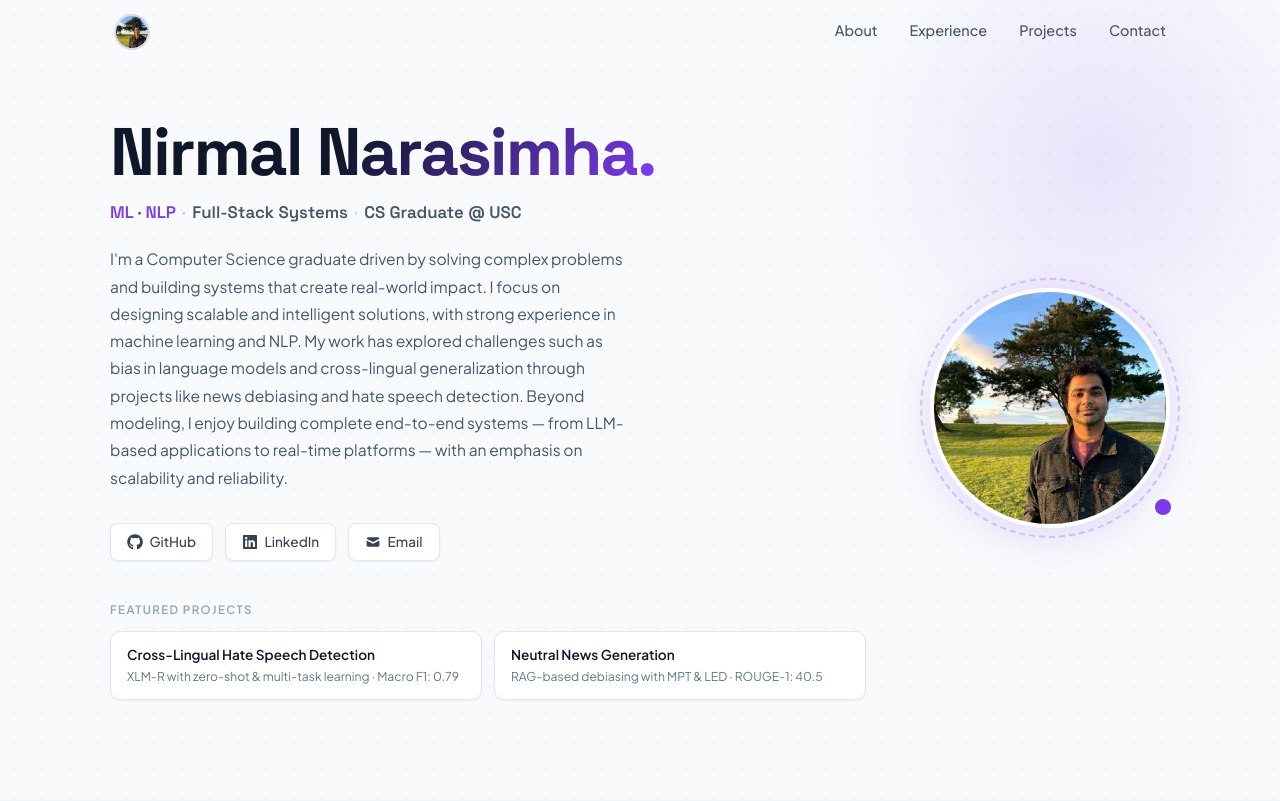
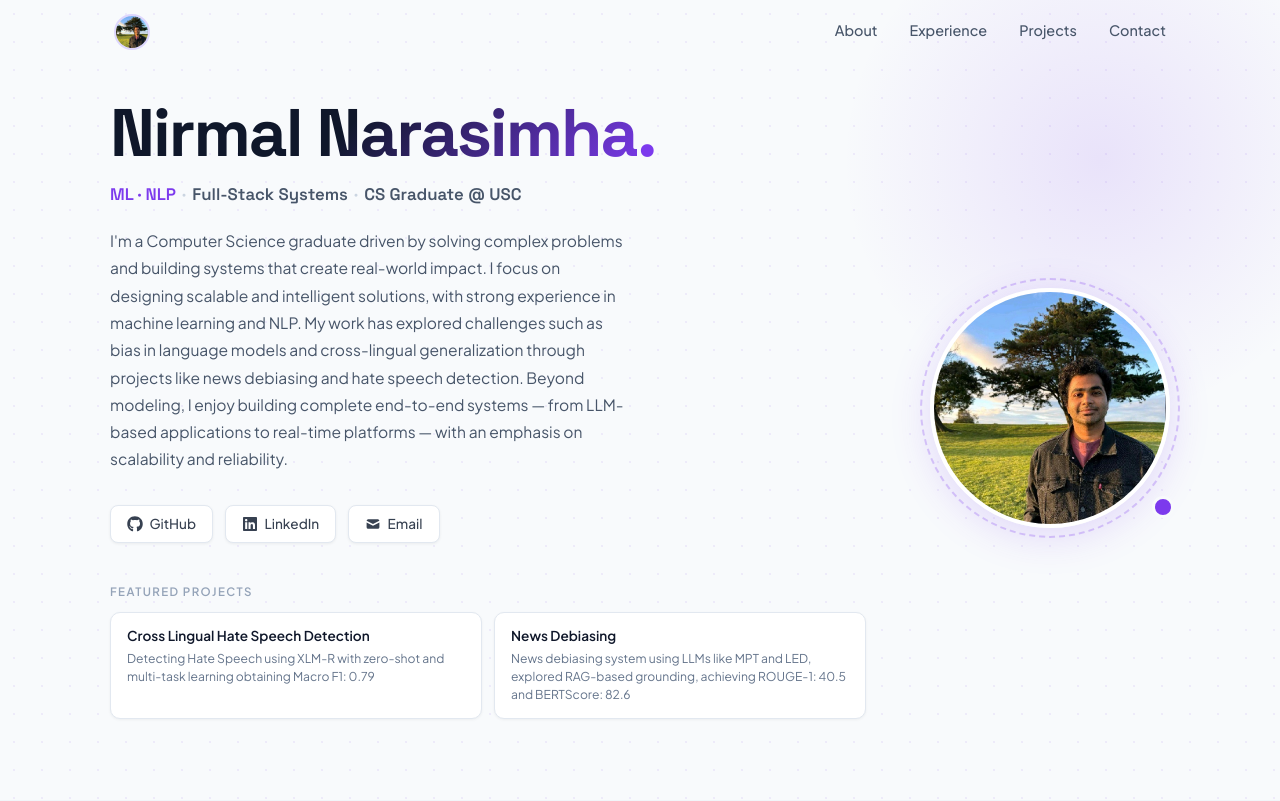
Before and after one commit to narasimha-nirmal/Portfolio, a React (Vite) app: page / in a window 1280 px wide. Shown: the top 801 px of the page. Built offline with nearby package versions, Linux system fonts and the light colour scheme.

Commit message:
Restore hero featured project descriptions

```diff
--- a/src/components/Hero.jsx
+++ b/src/components/Hero.jsx
@@ -19,13 +19,13 @@ const socialLinks = [
 
 const featuredProjects = [
   {
-    title: 'Cross-Lingual Hate Speech Detection',
-    desc: 'XLM-R with zero-shot & multi-task learning · Macro F1: 0.79',
+    title: 'Cross Lingual Hate Speech Detection',
+    desc: 'Detecting Hate Speech using XLM-R with zero-shot and multi-task learning obtaining Macro F1: 0.79',
     href: '#projects',
   },
   {
-    title: 'Neutral News Generation',
-    desc: 'RAG-based debiasing with MPT & LED · ROUGE-1: 40.5',
+    title: 'News Debiasing',
+    desc: 'News debiasing system using LLMs like MPT and LED, explored RAG-based grounding, achieving ROUGE-1: 40.5 and BERTScore: 82.6',
     href: '#projects',
   },
 ]
```
